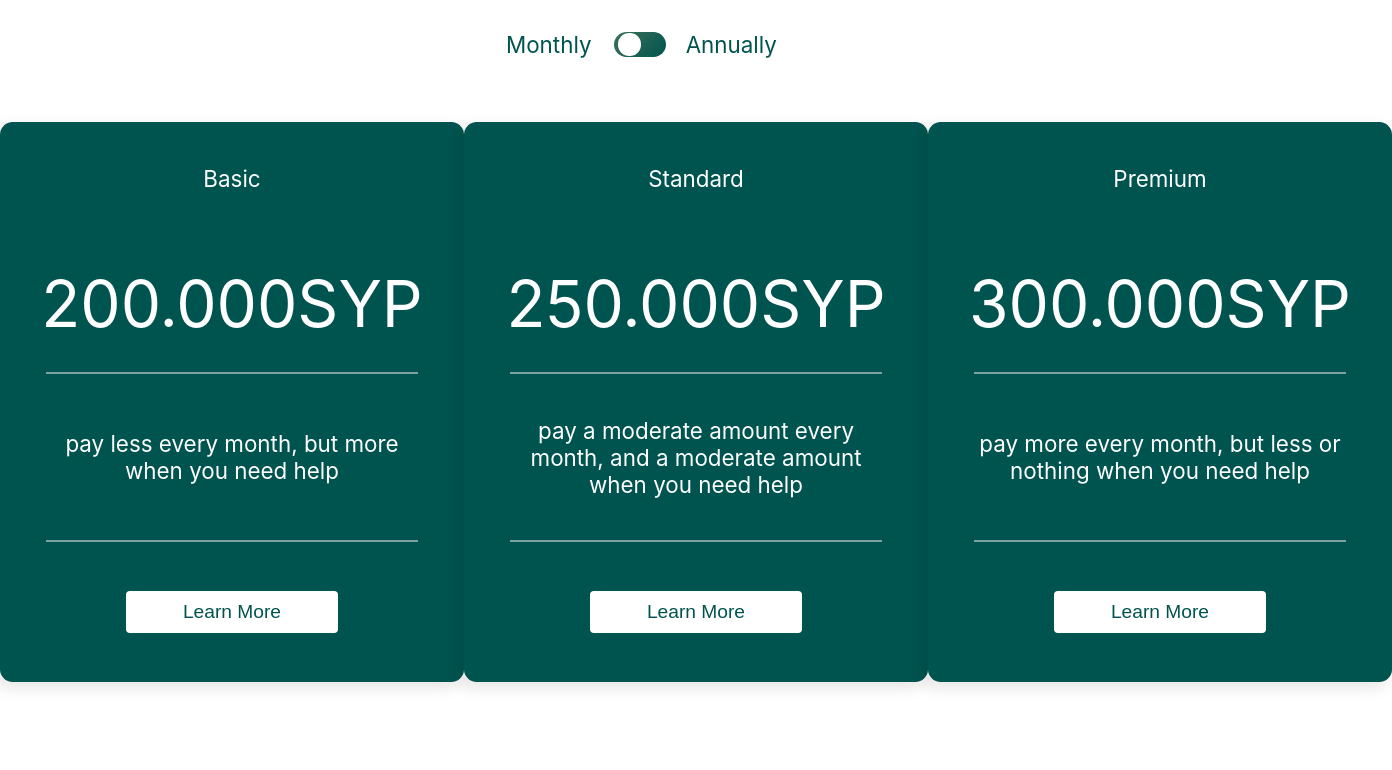
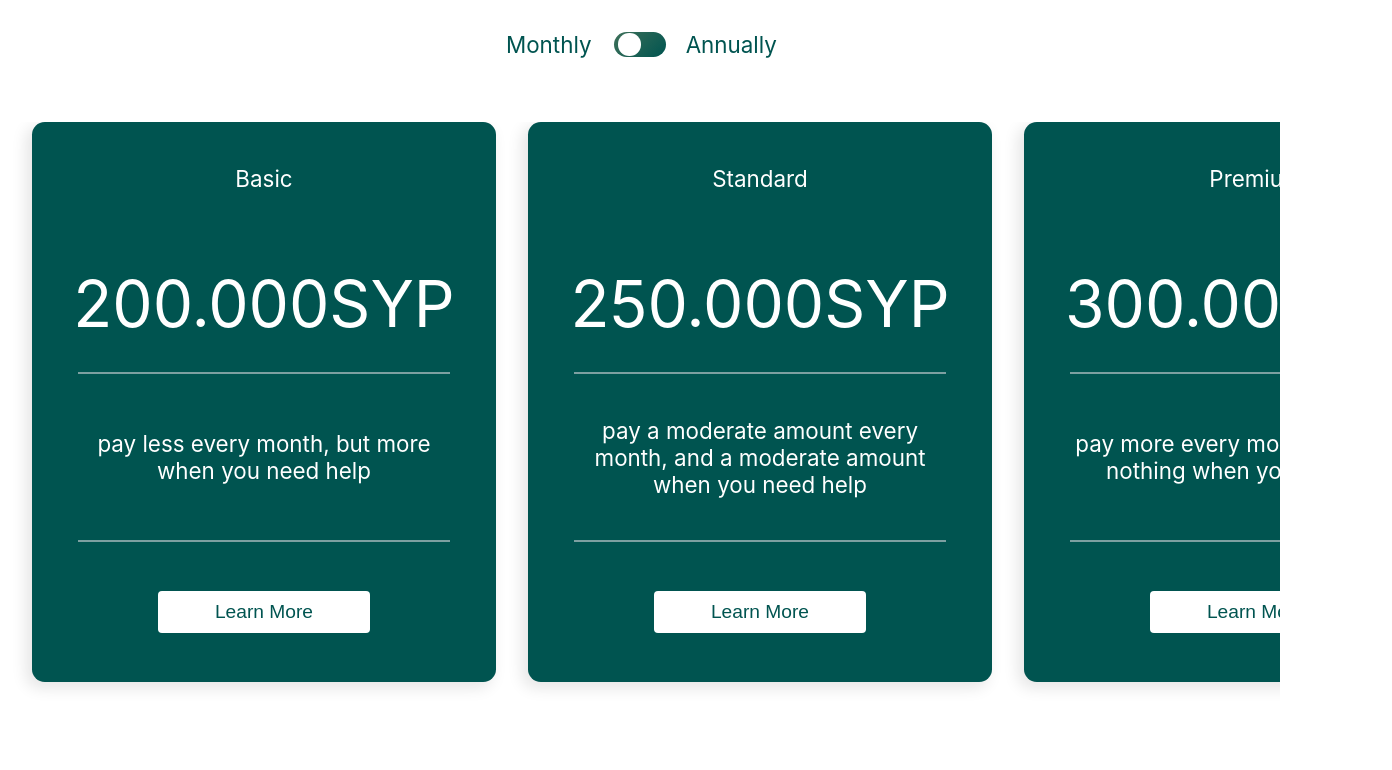
Before and after one commit to mohamad-alkaadi/MedCare, a React (Create React App) app in the folder final_last-version/: page / in a window 1280 px wide. Shown: the part 2927-3697 px from the top of the page, 1392 px wide, since content can reach past the window. Built offline with nearby package versions, Linux system fonts and the light colour scheme; a web font is replaced by a local one.

Commit message:
finished  section6 but didn't change its name to 5

```diff
--- a/final_last-version/src/Page/Home/SectionSix.js
+++ b/final_last-version/src/Page/Home/SectionSix.js
@@ -1,10 +1,26 @@
-import React, { useState } from 'react'
+import React, { useState,useRef,useEffect } from 'react'
 import './home-css/sectionsix.css'
+import {motion} from 'framer-motion'
+
+
+
+
+
+
 const SectionSix = () => {
     const [timePeriod,setTimePeriod] = useState(false);
     const handleChange = () =>{
         setTimePeriod(!timePeriod);
     }
+
+    const[width, setWidth] = useState(0);
+  const carousel = useRef();
+
+  useEffect(() =>{
+    setWidth(carousel.current.scrollWidth - carousel.current.offsetWidth);
+  },[]);
+
+
   return (
     <div className='section-six-container'>
         <div className='section-six grid-system'>
@@ -21,7 +37,7 @@ const SectionSix = () => {
             </div>
 
             <div className='six-cards'>
-                <div className='six-card six-card-one'>
+                <div className='six-normal six-card six-card-one'>
                     <div className='six-card-content six-card-header'>Basic</div>
                     <div className='six-card-content six-card-price'>
                         {!timePeriod?<>200.000SYP</>:<>2.200.000SYP</>}
@@ -32,7 +48,7 @@ const SectionSix = () => {
                     <button className='sec-six-btn'>Learn More</button>
                 </div>
 
-                <div className='six-card six-card-two'>
+                <div className='six-normal six-card six-card-two'>
                     <div className='six-card-content six-card-header'>Standard</div>
                     <div className='six-card-content six-card-price'>
                     {!timePeriod?<>250.000SYP</>:<>2.700.000SYP</>}
@@ -43,7 +59,7 @@ const SectionSix = () => {
                     <button className='sec-six-btn'>Learn More</button>
                 </div>
 
-                <div className='six-card six-card-three'>
+                <div className='six-normal six-card six-card-three'>
                     <div className='six-card-content six-card-header'>Premium</div>
                     <div className='six-card-content six-card-price'>
                     {!timePeriod?<>300.000SYP</>:<>3.000.000SYP</>}
@@ -54,6 +70,47 @@ const SectionSix = () => {
                     </div>
                     <button className='sec-six-btn'>Learn More</button>
                     </div>
+                    {/*------------------------- slider --------------------------------*/}
+
+
+            <motion.div ref={carousel} whileTap={{cursor:"grabbing"}} className='six-carousel'>
+              <motion.div drag="x" dragConstraints={{right:0,left: -width}} className='six-inner-carousel'>
+                <motion.div className='six-slide six-item six-card six-card-one'>
+                    <div className='six-card-content six-card-header'>Basic</div>
+                    <div className='six-card-content six-card-price'>
+                        {!timePeriod?<>200.000SYP</>:<>2.200.000SYP</>}
+                    </div>
+                    <div className='six-card-content six-card-benefits'>
+                        pay less every month, but more when you need help
+                    </div>
+                    <button className='sec-six-btn'>Learn More</button>
+                </motion.div>
+
+
+                <motion.div className='six-slide six-item six-card six-card-two'>
+                    <div className='six-card-content six-card-header'>Standard</div>
+                    <div className='six-card-content six-card-price'>
+                    {!timePeriod?<>250.000SYP</>:<>2.700.000SYP</>}
+                    </div>
+                    <div className='six-card-content six-card-benefits'>
+                        pay a moderate amount every month, and a moderate amount when you need help
+                    </div>
+                    <button className='sec-six-btn'>Learn More</button>
+                </motion.div>
+                <motion.div className='six-slide six-item six-card six-card-three'>
+                <div className='six-card-content six-card-header'>Premium</div>
+                    <div className='six-card-content six-card-price'>
+                    {!timePeriod?<>300.000SYP</>:<>3.000.000SYP</>}
+
+                    </div>
+                    <div className='six-card-content six-card-benefits'>
+                        pay more every month, but less or nothing when you need help
+                    </div>
+                    <button className='sec-six-btn'>Learn More</button>
+                </motion.div>
+              </motion.div>
+            </motion.div>
+
 
             </div>
         </div>
--- a/final_last-version/src/Page/Home/home-css/sectionsix.css
+++ b/final_last-version/src/Page/Home/home-css/sectionsix.css
@@ -11,11 +11,9 @@
     justify-self: center;
     font-size: 4rem;
     color: #005450;
+    text-align: center;
 }
-.sec-six-header{
-    grid-column: span 12;
-    justify-self: center;
-}
+
 
 .six-toggle-time{
     grid-column: span 12;
@@ -148,6 +146,8 @@
     font-size: 1.2rem;
 
 }
+@media (min-width:1400px){
+
     .six-card:hover{
         color: #005450;
         background-color: #fff;
@@ -157,3 +157,60 @@
         color: #fff;
         background: #005450;
     }
+}
+/* ======================================================= */
+.six-slide{
+    display: none;
+}
+
+
+@media (max-width:1400px){
+    .six-normal{
+        display: none;
+    }
+
+    .six-slide{
+        display: grid;
+        margin-left: 2rem;
+    }
+
+
+    .six-inner-carousel{
+       display: grid;
+       justify-content: space-between;
+       grid-template-columns: 1fr 1fr 1fr;
+    }
+    .six-carousel{
+        overflow: hidden;
+        grid-column: span 12;
+    }
+}
+
+@media (max-width:464px){
+    .grid-system{
+        display: grid;
+        grid-template-columns: repeat(4,1fr);
+        /* background-color: red; */
+        margin:auto;
+        width: 100%;
+    }
+    .six-header{
+        grid-column: span 4;
+    }
+    .six-toggle-time{
+        grid-column: span 4;
+    }
+    .six-cards{
+        grid-column: span 4;
+    }
+    .six-carousel{
+        grid-column: span 4;
+    }
+
+  }
+
+  @media (max-width:362px){
+    .six-header{
+        font-size: 3.5rem;
+    }
+  }
```
Lines whose indentation alone changed are shown as unchanged.
